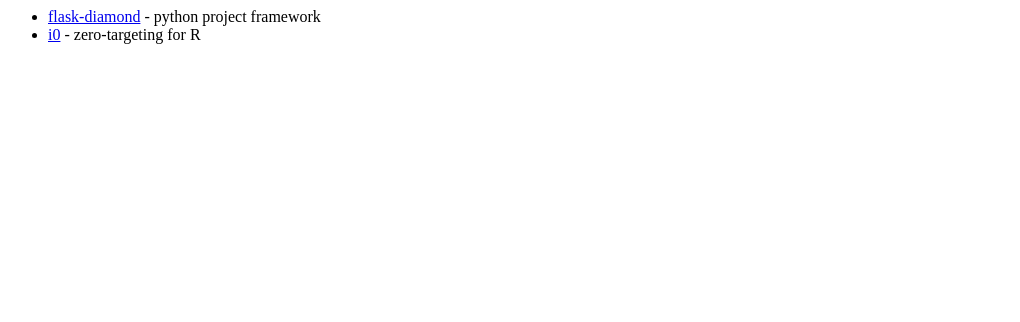
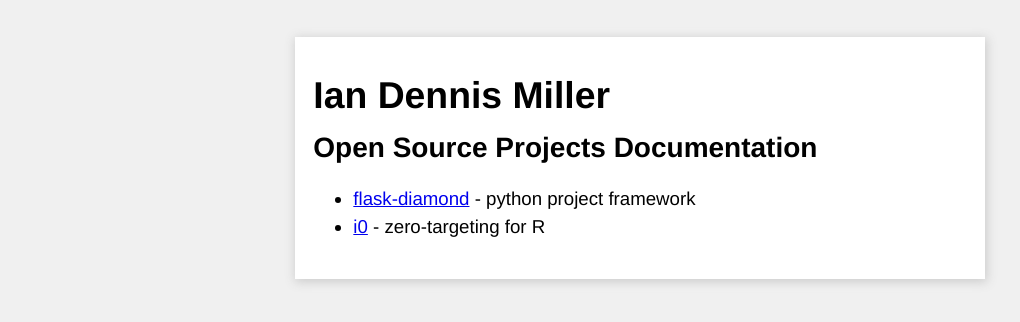
Before and after one commit to iandennismiller/iandennismiller.github.io, a plain HTML site: page index.html in a window 1280 px wide. Shown: the whole page, without its empty margins (0-1020 px from the left). Drawn offline with Linux system fonts and the light colour scheme.

Commit message:
nicer list

```diff
--- a/index.html
+++ b/index.html
@@ -1,5 +1,29 @@
 <html>
+<head>
+	<title>Ian Dennis Miller - Open Source Projects Documentation</title>
+	<style type="text/css">
+	body {
+		font-size: 14pt;
+		font-family: helvetica, arial;
+		line-height: 1.5em;
+		background: rgb(240, 240, 240);
+	}
+	#content {
+		width: 35em;
+		margin: 0 auto;
+		margin-top: 2em;
+		background: white;
+		padding: 1em;
+		box-shadow: 1px 2px 10px 1px #ccc
+	}
+	</style>
+</head>
 <body>
+<div id="content">
+	<h1>Ian Dennis Miller</h1>
+
+	<h2>Open Source Projects Documentation</h2>
+
 	<ul>
 		<li>
 			<a href="http://iandennismiller.github.io/flask-diamond">flask-diamond</a> - python project framework
@@ -8,5 +32,6 @@
 			<a href="http://iandennismiller.github.io/i0">i0</a> - zero-targeting for R
 		</li>
 	</ul>
+</div>
 </body>
 </html>
```
